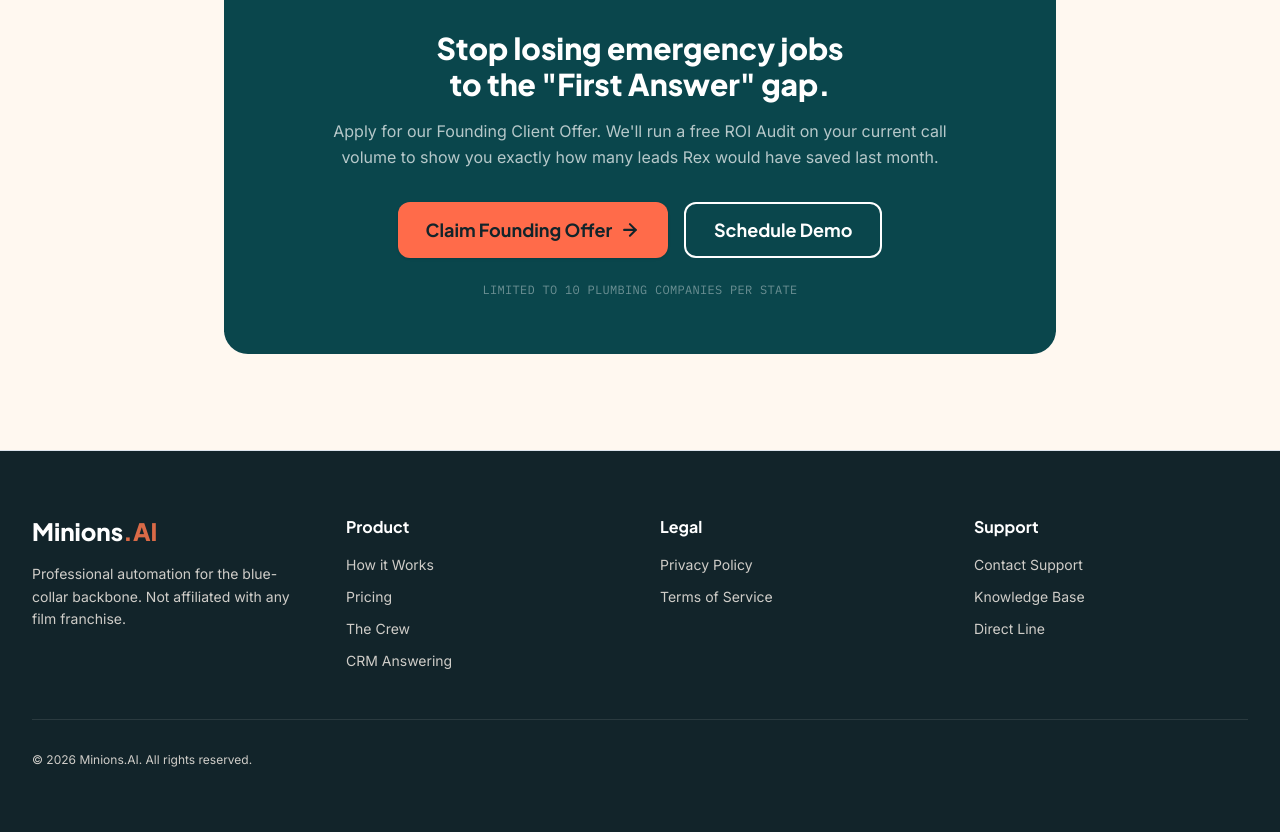
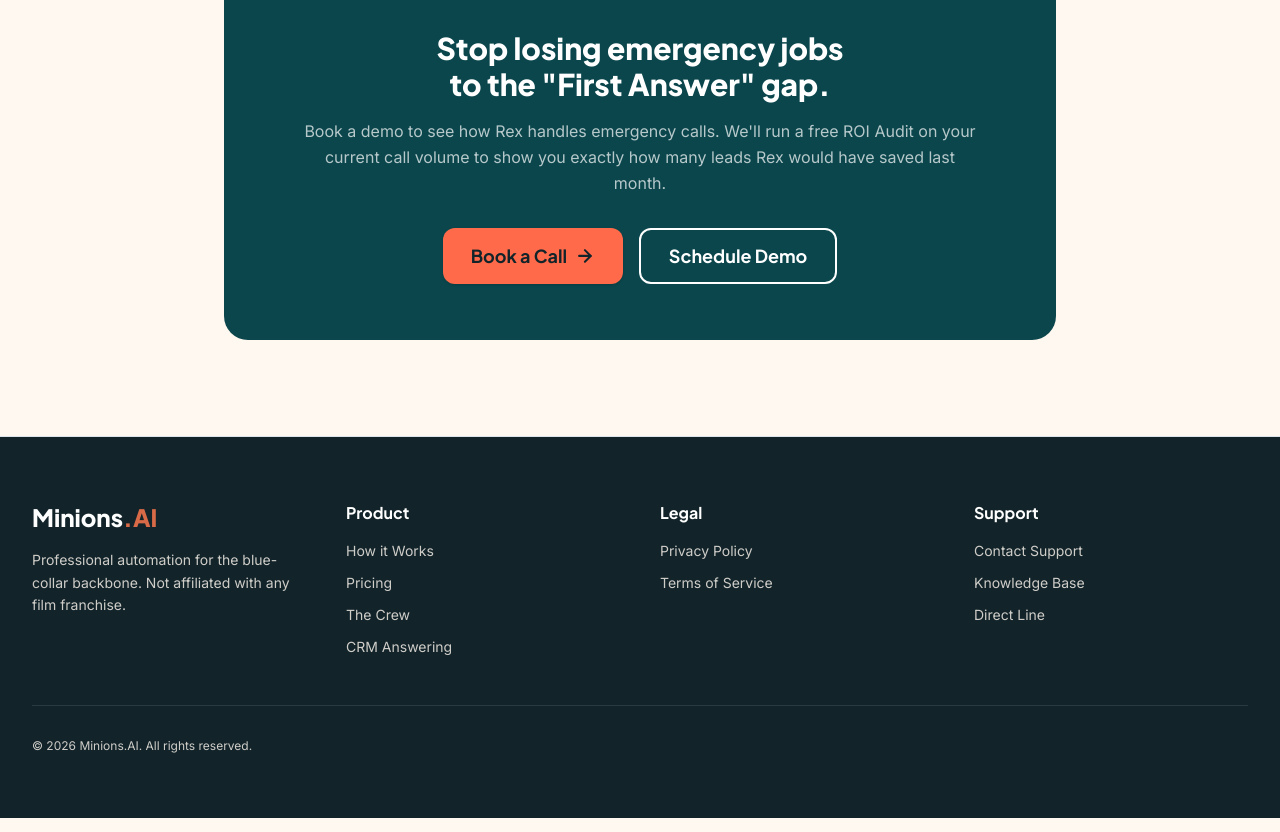
Before and after one commit to xpeedlab-netizen/minions-ai, a Next.js app: page /industries/plumbing in a window 1280 px wide. Shown: the part 3225-4057 px from the top of the page. Built offline with nearby package versions, Linux system fonts and the light colour scheme.

Commit message:
fix: remaining fabricated claims from WO-01.2

```diff
--- a/components/sections/industries/electrical/ElectricalLocalMap.tsx
+++ b/components/sections/industries/electrical/ElectricalLocalMap.tsx
@@ -22,7 +22,7 @@ export default function ElectricalLocalMap() {
             />
           </div>
           <div className="absolute -bottom-6 -right-4 max-w-[220px] rounded-xl border border-border bg-white p-3 shadow-lg">
-            <p className="font-mono text-[9px] uppercase tracking-wide text-ink/40">Last action</p>
+            <p className="font-mono text-[9px] uppercase tracking-wide text-ink/40">Example &mdash; not live data</p>
             <p className="mt-1 text-sm font-medium text-ink leading-snug">
               Zip dispatched tech to 60614 (Electrical Outage)
             </p>
--- a/components/sections/industries/plumbing/PlumbingFinalCta.tsx
+++ b/components/sections/industries/plumbing/PlumbingFinalCta.tsx
@@ -9,12 +9,12 @@ export default function PlumbingFinalCta() {
             Stop losing emergency jobs to the &quot;First Answer&quot; gap.
           </h2>
           <p className="mt-4 text-white/70 leading-relaxed max-w-2xl mx-auto">
-            Apply for our Founding Client Offer. We&apos;ll run a free ROI Audit on your current
+            Book a demo to see how Rex handles emergency calls. We&apos;ll run a free ROI Audit on your current
             call volume to show you exactly how many leads Rex would have saved last month.
           </p>
           <div className="mt-8 flex flex-col sm:flex-row items-center justify-center gap-4">
             <Button href="/contact" size="lg" showArrow>
-              Claim Founding Offer
+              Book a Call
             </Button>
             <Button
               href="/live-demo"
@@ -25,9 +25,7 @@ export default function PlumbingFinalCta() {
               Schedule Demo
             </Button>
           </div>
-          <p className="mt-6 font-mono text-xs uppercase tracking-wide text-white/40">
-            Limited to 10 plumbing companies per state
-          </p>
+
         </div>
       </div>
     </section>
--- a/components/sections/industries/roofing/RoofingProblem.tsx
+++ b/components/sections/industries/roofing/RoofingProblem.tsx
@@ -5,12 +5,12 @@ const cards = [
   {
     icon: CloudLightning,
     title: "The Sunday Surge",
-    body: "Storms don't wait for office hours. 65% of emergency roofing calls happen after 6 PM or on weekends.",
+    body: "Storms don't wait for office hours. Emergency roofing calls spike outside 9-to-5, when your office isn't picking up.",
   },
   {
     icon: TrendingDown,
     title: "The Lead Decay",
-    body: "Lead value drops by 10x if you wait just 10 minutes to respond. For a $15k roof, that's a expensive wait.",
+    body: "Lead value drops significantly if you wait too long to respond. For a high-ticket roof, that's an expensive wait.",
   },
   {
     icon: ClipboardList,
```
